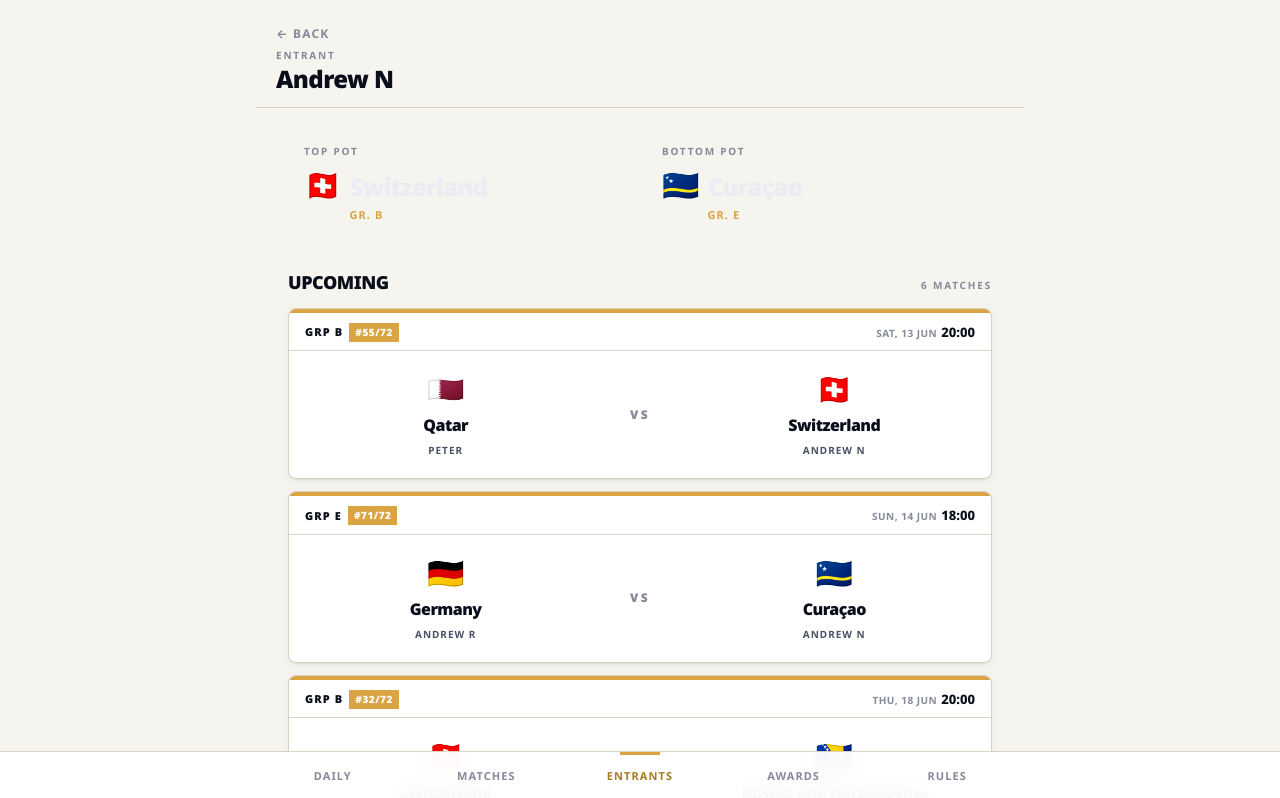
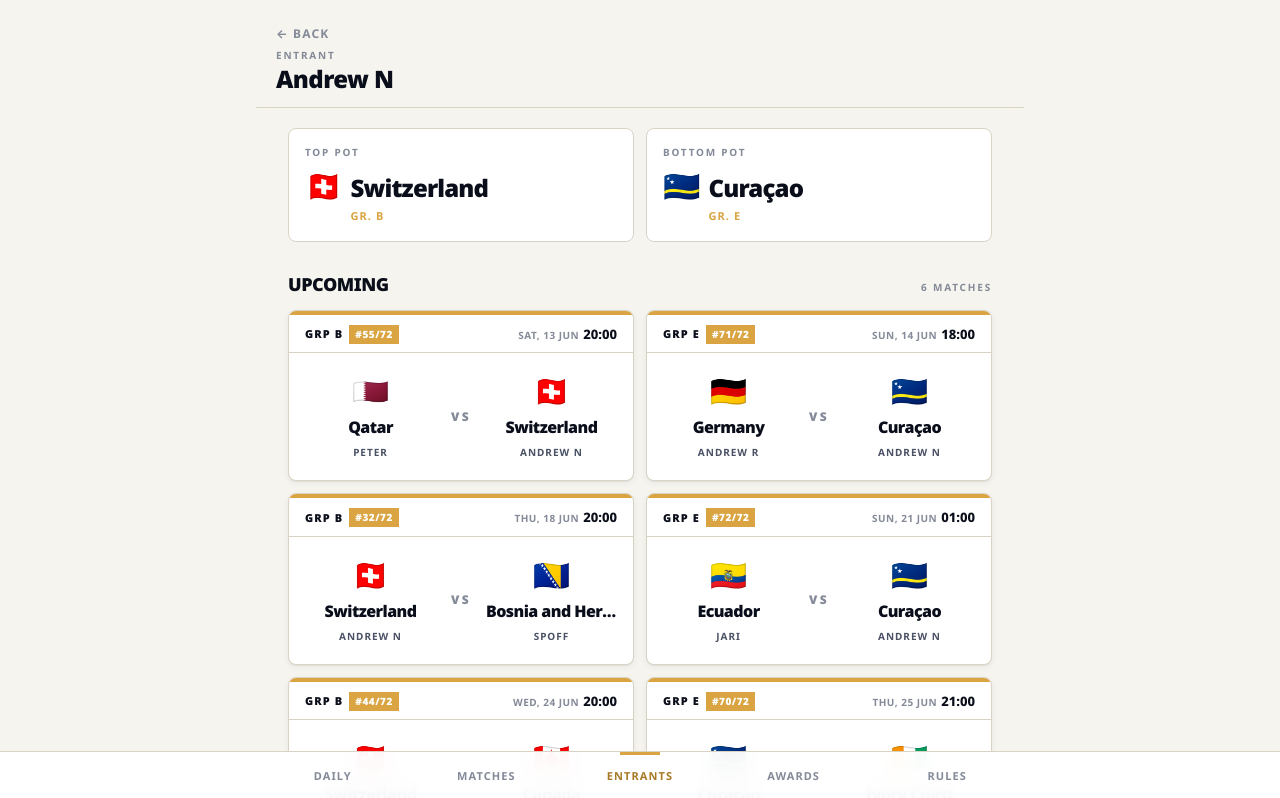
Before and after one commit to slecky158-ops/wc-sweepstake, a Next.js app: page /entrants/andrew-n in a window 1280 px wide. Shown: the top 798 px of the page. Built offline with nearby package versions, Linux system fonts and the light colour scheme.

Commit message:
Entrant detail on cream, 2-col fixtures

```diff
--- a/app/entrants/[slug]/page.tsx
+++ b/app/entrants/[slug]/page.tsx
@@ -26,12 +26,12 @@ export default function EntrantPage({ params }: { params: { slug: string } }) {
         {/* Teams */}
         <section className="grid grid-cols-2 gap-2 sm:gap-3">
           {[teamA, teamB].map((t, i) => t && (
-            <Link key={t.code} href={`/matches?country=${t.code}`} className="ink-card p-3 sm:p-4 min-w-0 hover:border-gold transition-colors group">
+            <Link key={t.code} href={`/matches?country=${t.code}`} className="surface p-3 sm:p-4 min-w-0 hover:border-gold transition-colors group">
               <div className="eyebrow mb-2">{i === 0 ? 'Top pot' : 'Bottom pot'}</div>
               <div className="flex items-baseline gap-2 min-w-0">
                 <span className="text-2xl sm:text-3xl leading-none shrink-0" aria-hidden="true">{t.flag}</span>
                 <div className="min-w-0 overflow-hidden">
-                  <div className="display text-base sm:text-2xl text-text-ink truncate leading-tight group-hover:text-gold transition-colors">{t.name}</div>
+                  <div className="display text-base sm:text-2xl text-text truncate leading-tight group-hover:text-gold transition-colors">{t.name}</div>
                   <div className="text-[10px] sm:text-[11px] font-bold uppercase tracking-widest text-gold mt-1">Gr. {t.group}</div>
                 </div>
               </div>
@@ -46,7 +46,7 @@ export default function EntrantPage({ params }: { params: { slug: string } }) {
             <span className="eyebrow">{upcoming.length} match{upcoming.length === 1 ? '' : 'es'}</span>
           </div>
           {upcoming.length > 0 ? (
-            <div className="space-y-3">
+            <div className="grid grid-cols-1 sm:grid-cols-2 gap-3">
               {upcoming.map(m => <MatchCard key={m.id} match={m} />)}
             </div>
           ) : (
@@ -63,7 +63,7 @@ export default function EntrantPage({ params }: { params: { slug: string } }) {
               <h2 className="display text-lg uppercase tracking-tight">Played</h2>
               <span className="eyebrow">{past.length} result{past.length === 1 ? '' : 's'}</span>
             </div>
-            <div className="space-y-3">
+            <div className="grid grid-cols-1 sm:grid-cols-2 gap-3">
               {past.map(m => <MatchCard key={m.id} match={m} />)}
             </div>
           </section>
```
